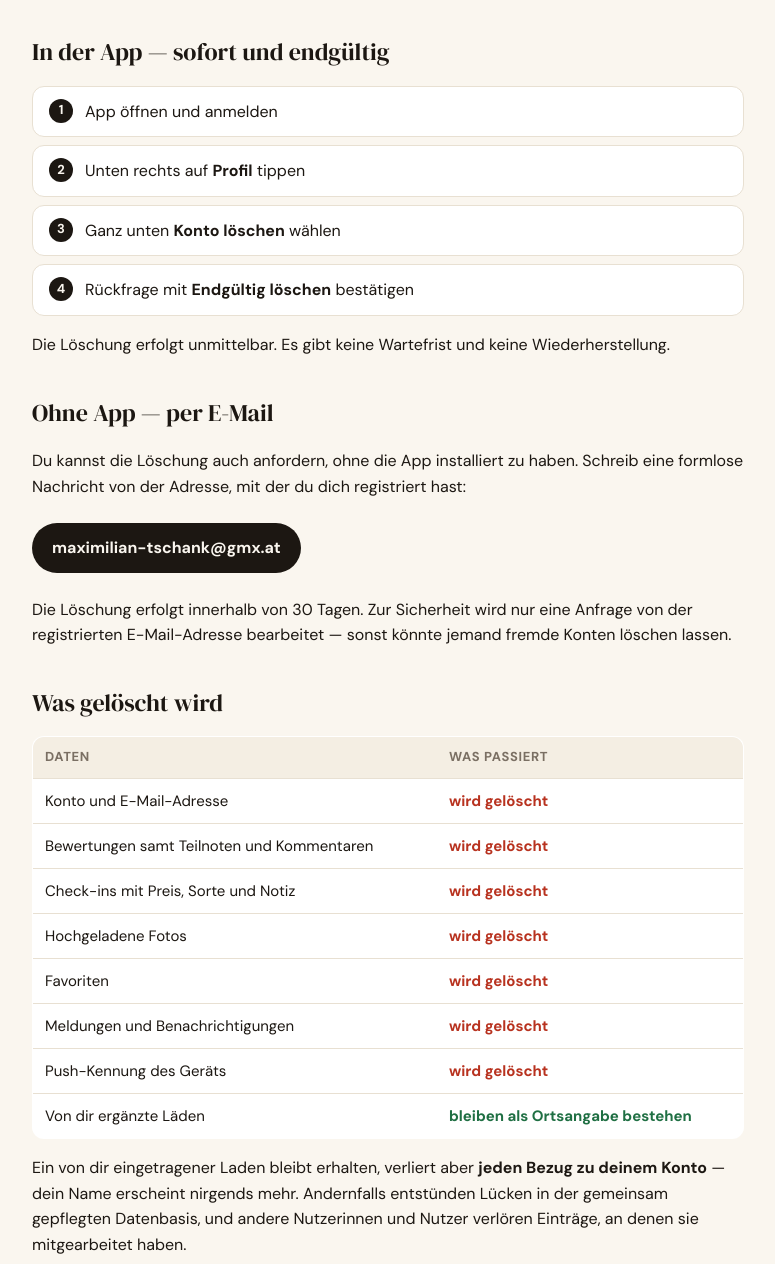
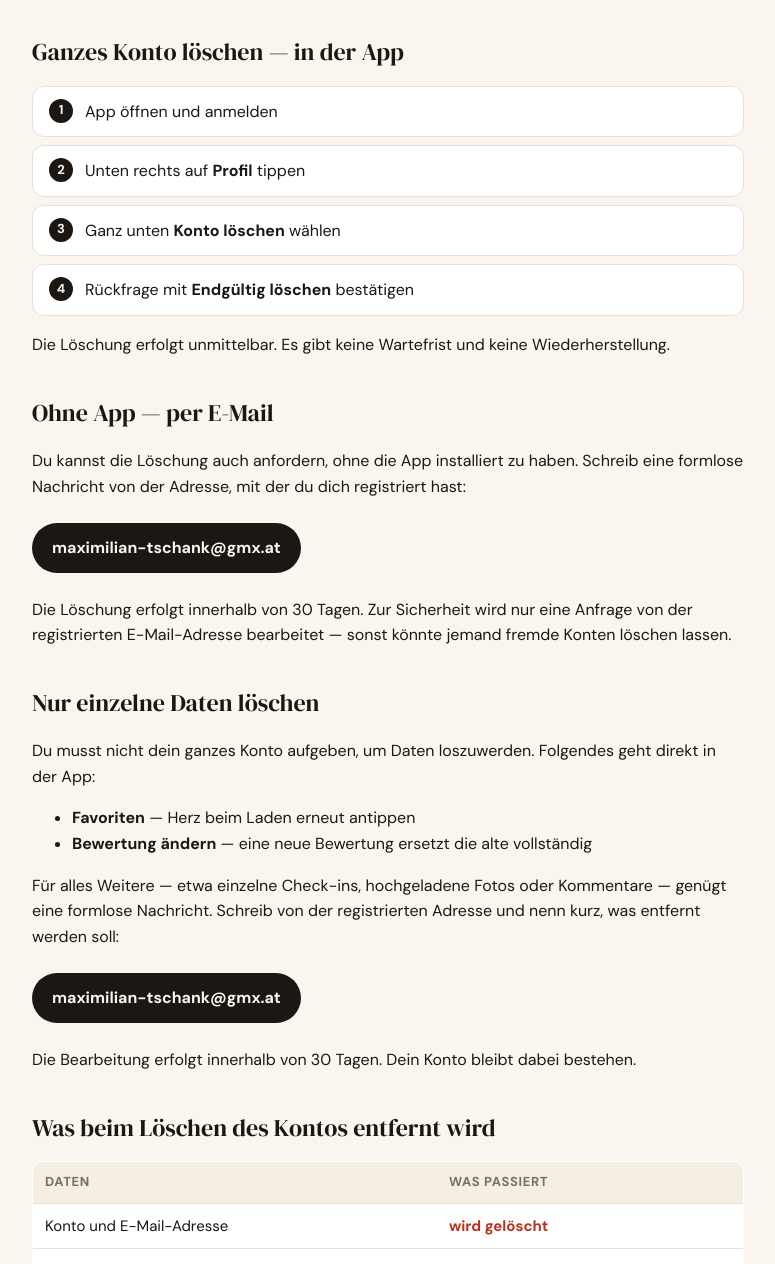
Before and after one commit to W4ixr/mit-alles-scharf-web, a plain HTML site: page konto-loeschen.html in a window 1280 px wide. Shown: the part 140-1404 px from the top of the page, without its empty margins (252-1027 px from the left). Drawn offline with Linux system fonts and the light colour scheme.

Commit message:
Teilloeschung von Daten ergaenzt

```diff
--- a/konto-loeschen.html
+++ b/konto-loeschen.html
@@ -3,7 +3,7 @@
 <head>
 <meta charset="utf-8">
 <meta name="viewport" content="width=device-width, initial-scale=1">
-<title>Konto löschen — Mit alles, scharf</title>
+<title>Daten löschen — Mit alles, scharf</title>
 <meta name="description" content="So löschst du dein Konto bei Mit alles, scharf und alle zugehörigen Daten – in der App oder per E-Mail.">
 <link rel="stylesheet" href="https://fonts.googleapis.com/css2?family=DM+Serif+Display&family=DM+Sans:wght@400;500;700&display=swap">
 <style>
@@ -39,10 +39,10 @@
 <body>
 <div class="wrap">
 
-<h1>Konto löschen</h1>
+<h1>Daten löschen</h1>
 <p class="lead">App „Mit alles, scharf“ · Maximilian Tschank</p>
 
-<h2>In der App — sofort und endgültig</h2>
+<h2>Ganzes Konto löschen — in der App</h2>
 <ol class="steps">
   <li>App öffnen und anmelden</li>
   <li>Unten rechts auf <strong>Profil</strong> tippen</li>
@@ -66,7 +66,30 @@
   registrierten E-Mail-Adresse bearbeitet — sonst könnte jemand fremde Konten löschen lassen.
 </p>
 
-<h2>Was gelöscht wird</h2>
+<h2>Nur einzelne Daten löschen</h2>
+<p>
+  Du musst nicht dein ganzes Konto aufgeben, um Daten loszuwerden. Folgendes geht direkt in
+  der App:
+</p>
+<ul>
+  <li><strong>Favoriten</strong> — Herz beim Laden erneut antippen</li>
+  <li><strong>Bewertung ändern</strong> — eine neue Bewertung ersetzt die alte vollständig</li>
+</ul>
+<p>
+  Für alles Weitere — etwa einzelne Check-ins, hochgeladene Fotos oder Kommentare — genügt
+  eine formlose Nachricht. Schreib von der registrierten Adresse und nenn kurz, was entfernt
+  werden soll:
+</p>
+<p>
+  <a class="mail" href="mailto:maximilian-tschank@gmx.at?subject=Daten%20l%C3%B6schen%20%E2%80%93%20Mit%20alles%2C%20scharf">
+    maximilian-tschank@gmx.at
+  </a>
+</p>
+<p>
+  Die Bearbeitung erfolgt innerhalb von 30 Tagen. Dein Konto bleibt dabei bestehen.
+</p>
+
+<h2>Was beim Löschen des Kontos entfernt wird</h2>
 <table>
   <thead><tr><th>Daten</th><th>Was passiert</th></tr></thead>
   <tbody>
```
Also changed, not shown: datenschutz.html (+2 -2 lines), impressum.html (+1 -1 lines), index.html (+1 -1 lines).
